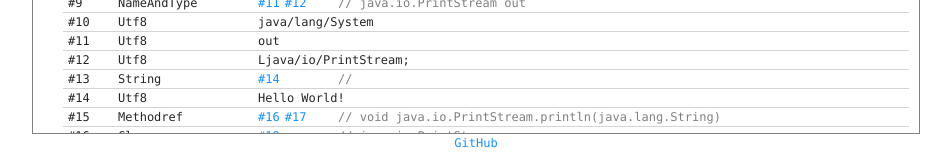
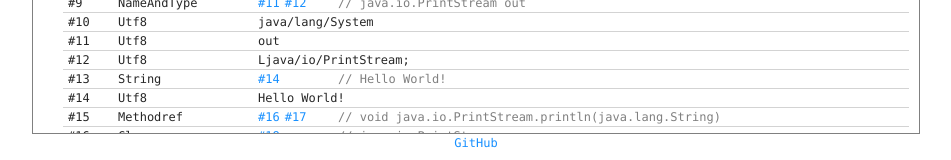
Before and after one commit to lhtin/class-file-viewer, a React (Create React App) app: page / in a window 1280 px wide. Shown: the part 628-788 px from the top of the page, without its empty margins (164-1115 px from the left). Built offline with nearby package versions, Linux system fonts and the light colour scheme.

Commit message:
fix constant desc bug

```diff
--- a/src/parser/Component.tsx
+++ b/src/parser/Component.tsx
@@ -118,7 +118,7 @@ const ConstantView = ({item, index}: { item: any, index: number }) => {
         <ConstantIndex index={index}/>
         <ConstantName tag={item.tag}/>
         <ConstantAnchorList infoList={[item.string_index]}/>
-        <ConstantDesc desc={item.string_index.name}/>
+        <ConstantDesc desc={item.name}/>
       </Constant>
     case CONSTANT_TAG.CONSTANT_MethodHandle:
       return <Constant index={index}>
@@ -127,14 +127,14 @@ const ConstantView = ({item, index}: { item: any, index: number }) => {
         <ConstantAnchorList infoList={[item.reference_index]}>
           <div>{item.reference_kind.value}&nbsp;</div>
         </ConstantAnchorList>
-        <ConstantDesc desc={item.reference_kind.name + ' ' + item.reference_index.name}/>
+        <ConstantDesc desc={item.name}/>
       </Constant>
     case CONSTANT_TAG.CONSTANT_MethodType:
       return <Constant index={index}>
         <ConstantIndex index={index}/>
         <ConstantName tag={item.tag}/>
         <ConstantAnchorList infoList={[item.descriptor_index]}/>
-        <ConstantDesc desc={item.descriptor_index.name}/>
+        <ConstantDesc desc={item.name}/>
       </Constant>
     case CONSTANT_TAG.CONSTANT_Dynamic:
     case CONSTANT_TAG.CONSTANT_InvokeDynamic:
```
Also changed, not shown: src/parser/ClassParser.ts (+6 -6 lines).
